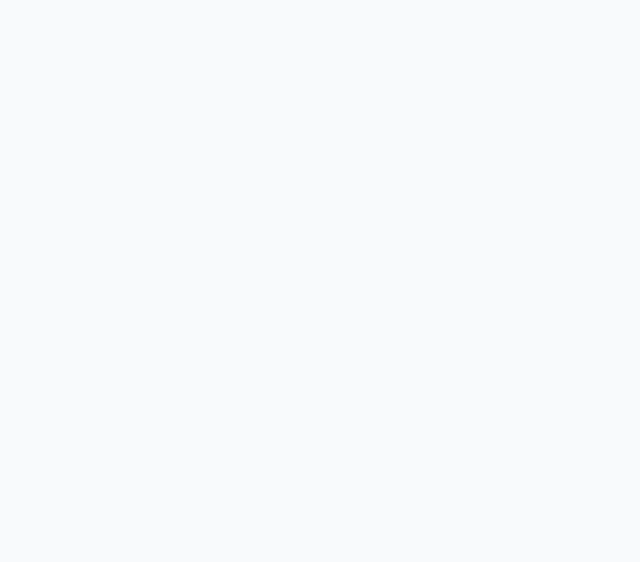
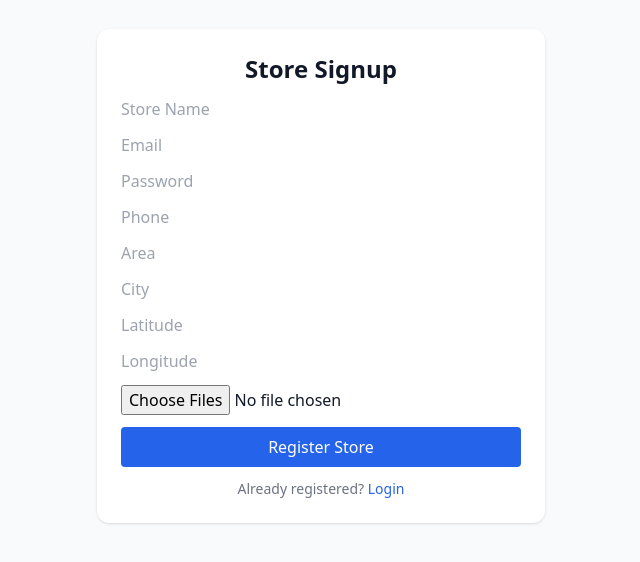
Before and after one commit to sarthak291/medinear-frontend, a React (Vite) app: page /store/signup in a window 1280 px wide. Before the commit this address had no page. Shown: the part 124-686 px from the top of the page, without its empty margins (319-959 px from the left). Built offline with nearby package versions, Linux system fonts and the light colour scheme.

Commit message:
Admin panel added

```diff
--- a/src/App.jsx
+++ b/src/App.jsx
@@ -6,7 +6,9 @@ import Inventory from "./pages/store/Inventory";
 import StoreLogin from "./pages/store/StoreLogin";
 import Dashboard from "./pages/store/Dashboard";
 import Profile from "./pages/store/Profile";
-
+import StoreSignup from "./pages/store/StoreSignup";
+import AdminLogin from "./pages/admin/AdminLogin";
+import AdminDashboard from "./pages/admin/AdminDashboard";
 import StoreLayout from "./components/store/StoreLayout";
 import StoreProtectedRoute from "./routes/StoreProtectedRoute";
 
@@ -18,6 +20,12 @@ function App() {
       <Route path="/results" element={<Results />} />
       <Route path="/confirm" element={<Confirm />} />
       <Route path="/store/login" element={<StoreLogin />} />
+      <Route path="/store/signup" element={<StoreSignup />} />
+      import AdminLogin from "./pages/admin/AdminLogin";
+import AdminDashboard from "./pages/admin/AdminDashboard";
+
+      <Route path="/admin" element={<AdminLogin />} />
+      <Route path="/admin/dashboard" element={<AdminDashboard />} />
 
       {/* Store protected */}
       <Route
--- /dev/null
+++ b/src/pages/admin/AdminDashboard.jsx
@@ -0,0 +1,59 @@
+import { useEffect, useState } from "react";
+import { useNavigate } from "react-router-dom";
+import api from "../../services/api";
+
+function AdminDashboard() {
+  const [stores, setStores] = useState([]);
+  const navigate = useNavigate();
+
+  useEffect(() => {
+    if (!localStorage.getItem("admin")) {
+      navigate("/admin");
+      return;
+    }
+
+    api.get("/admin/stores/pending").then((res) => {
+      setStores(res.data);
+    });
+  }, []);
+
+  const verifyStore = async (id) => {
+    await api.patch(`/admin/store/${id}/verify`);
+    setStores(stores.filter((s) => s._id !== id));
+  };
+
+  return (
+    <div className="p-6">
+      <h1 className="text-2xl font-bold mb-4">
+        Pending Store Verifications
+      </h1>
+
+      {stores.length === 0 ? (
+        <p>No pending stores 🎉</p>
+      ) : (
+        stores.map((store) => (
+          <div
+            key={store._id}
+            className="bg-white p-4 rounded shadow mb-3 flex justify-between"
+          >
+            <div>
+              <p className="font-semibold">{store.storeName}</p>
+              <p className="text-sm text-gray-500">
+                {store.email}
+              </p>
+            </div>
+
+            <button
+              onClick={() => verifyStore(store._id)}
+              className="bg-green-600 text-white px-4 py-1 rounded"
+            >
+              Verify
+            </button>
+          </div>
+        ))
+      )}
+    </div>
+  );
+}
+
+export default AdminDashboard;
--- /dev/null
+++ b/src/pages/admin/AdminLogin.jsx
@@ -0,0 +1,45 @@
+import { useState } from "react";
+import { useNavigate } from "react-router-dom";
+import api from "../../services/api";
+
+function AdminLogin() {
+  const [password, setPassword] = useState("");
+  const navigate = useNavigate();
+
+  const handleLogin = async () => {
+    try {
+      await api.post("/admin/login", { password });
+      localStorage.setItem("admin", "true");
+      navigate("/admin/dashboard");
+    } catch {
+      alert("Wrong admin password");
+    }
+  };
+
+  return (
+    <div className="min-h-screen flex items-center justify-center">
+      <div className="bg-white p-6 rounded shadow w-80">
+        <h2 className="text-xl font-bold mb-4 text-center">
+          Admin Panel
+        </h2>
+
+        <input
+          type="password"
+          placeholder="Admin Password"
+          value={password}
+          onChange={(e) => setPassword(e.target.value)}
+          className="w-full border p-2 mb-4"
+        />
+
+        <button
+          onClick={handleLogin}
+          className="w-full bg-blue-600 text-white py-2 rounded"
+        >
+          Login
+        </button>
+      </div>
+    </div>
+  );
+}
+
+export default AdminLogin;
--- a/src/pages/store/StoreLogin.jsx
+++ b/src/pages/store/StoreLogin.jsx
@@ -70,6 +70,16 @@ function StoreLogin() {
         >
           {loading ? "Logging in..." : "Login"}
         </button>
+        <p className="text-sm text-center mt-4">
+  New medical store?{" "}
+  <span
+    onClick={() => navigate("/store/signup")}
+    className="text-blue-600 cursor-pointer"
+  >
+    Register here
+  </span>
+</p>
+
       </form>
     </div>
   );
--- /dev/null
+++ b/src/pages/store/StoreSignup.jsx
@@ -0,0 +1,154 @@
+import { useState } from "react";
+import { useNavigate } from "react-router-dom";
+import api from "../../services/api";
+
+function StoreSignup() {
+  const navigate = useNavigate();
+
+  const [form, setForm] = useState({
+    storeName: "",
+    email: "",
+    password: "",
+    phone: "",
+    area: "",
+    city: "",
+    lat: "",
+    lng: "",
+  });
+
+  const [images, setImages] = useState([]);
+
+  const handleChange = (e) => {
+    setForm({ ...form, [e.target.name]: e.target.value });
+  };
+
+  const handleSubmit = async (e) => {
+    e.preventDefault();
+
+    const data = new FormData();
+
+    Object.keys(form).forEach((key) => {
+      data.append(key, form[key]);
+    });
+
+    images.forEach((img) => data.append("images", img));
+
+    try {
+      await api.post("/store/signup", data, {
+        headers: { "Content-Type": "multipart/form-data" },
+      });
+
+      alert("Store registered successfully. Await verification.");
+      navigate("/store/login");
+    } catch (err) {
+      console.error(err);
+      alert(
+        err.response?.data?.message ||
+          "Signup failed"
+      );
+    }
+  };
+
+  return (
+    <div className="min-h-screen flex items-center justify-center bg-slate-50 px-4">
+      <form
+        onSubmit={handleSubmit}
+        className="bg-white p-6 rounded-xl shadow w-full max-w-md space-y-3"
+      >
+        <h2 className="text-2xl font-bold text-center">
+          Store Signup
+        </h2>
+
+        <input
+          name="storeName"
+          placeholder="Store Name"
+          onChange={handleChange}
+          required
+          className="input"
+        />
+
+        <input
+          name="email"
+          type="email"
+          placeholder="Email"
+          onChange={handleChange}
+          required
+          className="input"
+        />
+
+        <input
+          name="password"
+          type="password"
+          placeholder="Password"
+          onChange={handleChange}
+          required
+          className="input"
+        />
+
+        <input
+          name="phone"
+          placeholder="Phone"
+          onChange={handleChange}
+          required
+          className="input"
+        />
+
+        <input
+          name="area"
+          placeholder="Area"
+          onChange={handleChange}
+          required
+          className="input"
+        />
+
+        <input
+          name="city"
+          placeholder="City"
+          onChange={handleChange}
+          required
+          className="input"
+        />
+
+        <input
+          name="lat"
+          placeholder="Latitude"
+          onChange={handleChange}
+          className="input"
+        />
+
+        <input
+          name="lng"
+          placeholder="Longitude"
+          onChange={handleChange}
+          className="input"
+        />
+
+        <input
+          type="file"
+          multiple
+          accept="image/*"
+          onChange={(e) =>
+            setImages([...e.target.files])
+          }
+          required
+        />
+
+        <button className="w-full bg-blue-600 text-white py-2 rounded">
+          Register Store
+        </button>
+
+        <p className="text-sm text-center text-gray-500">
+          Already registered?{" "}
+          <span
+            className="text-blue-600 cursor-pointer"
+            onClick={() => navigate("/store/login")}
+          >
+            Login
+          </span>
+        </p>
+      </form>
+    </div>
+  );
+}
+
+export default StoreSignup;
```
